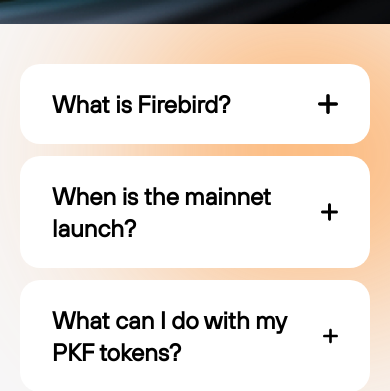
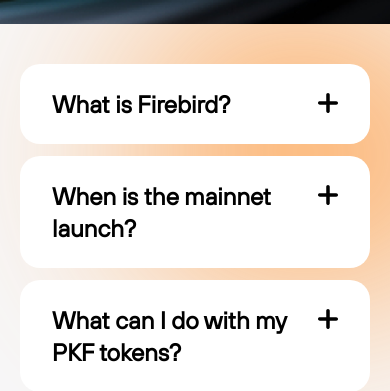
Before and after one commit to polkafoundry/firebird-landing-page, a Next.js app in the folder frontend-user/: page /faq in a window 390 px wide. Shown: the part 456-847 px from the top of the page. Built offline with nearby package versions, Linux system fonts and the light colour scheme.

Commit message:
fe: responsive for faq page

```diff
--- a/frontend-user/components/Pages/FAQPage/index.tsx
+++ b/frontend-user/components/Pages/FAQPage/index.tsx
@@ -1,11 +1,11 @@
 import clsx from "clsx"
 import Image from "next/image"
-import { useEffect, useRef, useState } from "react"
+import { useCallback, useEffect, useRef, useState } from "react"
 import styles from "./faq.module.scss"
 
-import iconSearch from "/public/images/icon-search-white.svg"
 import iconMinus from "/public/images/icon-minus.svg"
 import iconPlus from "/public/images/icon-plus.svg"
+import iconSearch from "/public/images/icon-search-white.svg"
 
 type FaqTypes = {
   id: number
@@ -67,10 +67,12 @@
 const FAQPage = () => {
   const answersRef = useRef([])
   const questionsRef = useRef([])
+  const questionBoxRef = useRef([])
   const [faqData, setFaqData] = useState<Array<FaqTypes>>(faqs)
 
   const [inputSearch, setInputSearch] = useState<string>("")
   const [expandedIds, setExpandedIds] = useState<Array<number>>([])
+  const [questionBoxHeight, setQuestionBoxHeight] = useState<any>([])
 
   useEffect(() => {
     const timer = setTimeout(() => {
@@ -93,9 +95,12 @@
     setInputSearch(e.target.value)
   }
 
-  const checkIsExpanded = (id: number) => {
-    return expandedIds.includes(id)
-  }
+  const checkIsExpanded = useCallback(
+    (id: number) => {
+      return expandedIds.includes(id)
+    },
+    [expandedIds]
+  )
 
   const handleSelectId = (id: number) => {
     let newIds = [...expandedIds]
@@ -103,7 +108,30 @@
       ? newIds.filter((item) => item !== id)
       : [...newIds, ...[id]]
     setExpandedIds(newIds)
+    setSize()
   }
+
+  const setSize = useCallback(() => {
+    const heights = faqs.map((item, index) =>
+      checkIsExpanded(item.id)
+        ? `${
+            questionsRef?.current[index]?.clientHeight +
+            answersRef?.current[index]?.clientHeight +
+            68
+          }px`
+        : `${(questionsRef?.current[index]?.clientHeight || 32) + 48}px`
+    )
+    setQuestionBoxHeight(heights)
+  }, [checkIsExpanded])
+
+  useEffect(() => {
+    setSize()
+    window.addEventListener("resize", setSize)
+
+    return () => {
+      window.removeEventListener("resize", setSize)
+    }
+  }, [setSize])
 
   return (
     <div className="flex flex-col w-full">
@@ -154,34 +182,29 @@
         >
           {faqData.map((item: FaqTypes, index: number) => (
             <div
+              ref={(el) => (questionBoxRef.current[index] = el)}
               key={item.id}
               className={clsx(
                 "flex flex-col w-full cursor-pointer py-6 px-8 rounded-[20px] overflow-hidden",
                 checkIsExpanded(item.id) ? styles.expanded : styles.closed
               )}
               style={{
-                maxHeight: checkIsExpanded(item.id)
-                  ? `${
-                      questionsRef?.current[index]?.clientHeight +
-                      answersRef?.current[index]?.clientHeight +
-                      68
-                    }px`
-                  : `${
-                      (questionsRef?.current[index]?.clientHeight || 32) + 48
-                    }px`
+                maxHeight: questionBoxHeight[index]
               }}
               onClick={() => handleSelectId(item.id)}
             >
-              <p
+              <div
                 ref={(el) => (questionsRef.current[index] = el)}
-                className="text-2xl font-semibold flex justify-between"
+                className="text-2xl font-semibold flex justify-between gap-2"
               >
-                {item.question}
-                <Image
-                  src={checkIsExpanded(item.id) ? iconMinus : iconPlus}
-                  alt=""
-                />
-              </p>
+                <p className="flex-1">{item.question}</p>
+                <div className="relative w-5 h-5">
+                  <Image
+                    src={checkIsExpanded(item.id) ? iconMinus : iconPlus}
+                    alt=""
+                  />
+                </div>
+              </div>
               <div
                 ref={(el) => (answersRef.current[index] = el)}
                 className={
```
